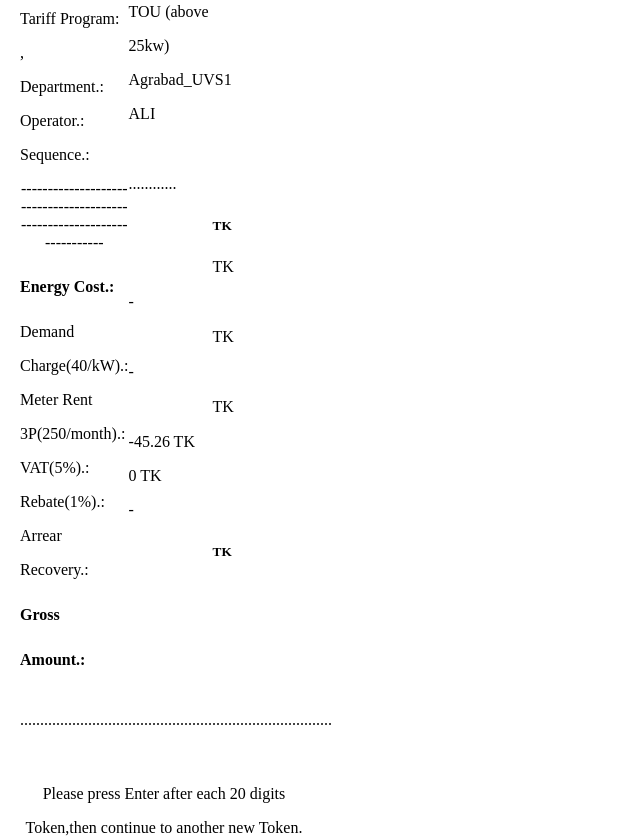
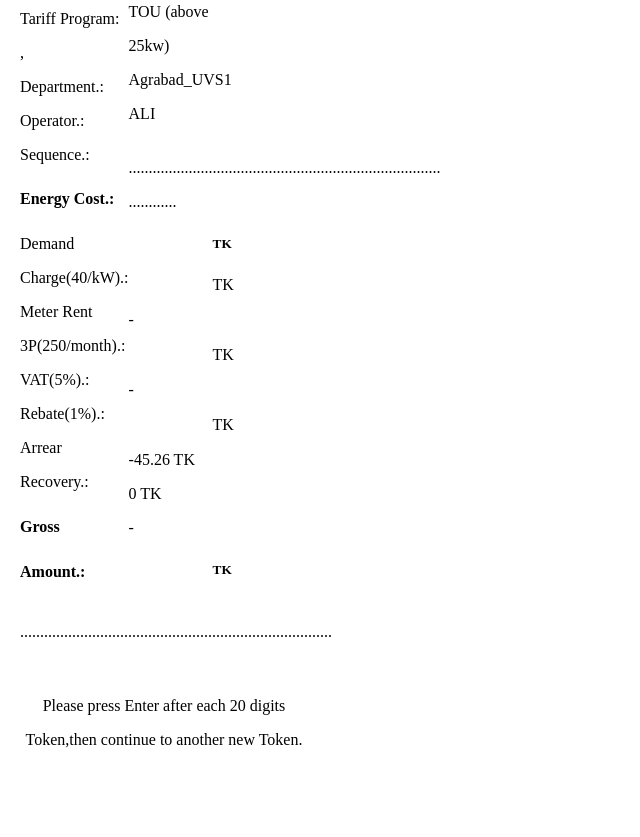
Before and after one commit to ronibd/bpdb, a plain HTML site: page index.html in a window 1280 px wide. Shown: the part 855-1692 px from the top of the page, without its empty margins (0-640 px from the left). After the commit the page ends 1604 px from the top, so only its background shows below. Drawn offline with Linux system fonts and the light colour scheme.

Commit message:
commitedd

```diff
--- a/index.html
+++ b/index.html
@@ -32,7 +32,7 @@
           <p>Department.: </p>
           <p>Operator.: </p>
           <p>Sequence.: </p>
-          <p class="dotgap">-----------------------------------------------------------------------</p>
+          <p class="dotgap"></p>
           <p><h5 class="mainfocus">Energy Cost.: </h5></p>
           <p>Demand </p>
           <p>Charge(40/kW).: </p>
@@ -55,7 +55,7 @@
       <p>25kw)</p>
       <p>Agrabad_UVS1</p>
       <p>ALI</p>
-      <p><input class="inputgap" type="tel" name="" id=""></p>
+      <p><input class="inputgap" type="tel" name="" id="">..............................................................................</p>
       <p>............</p>
       <p><h5><input class="mainfocus inputgap boxline type="tel" name="" id="">TK</h5></p>
       <p><input class="boxline inputgap" type="tel" name="" id="">TK</p>
```
